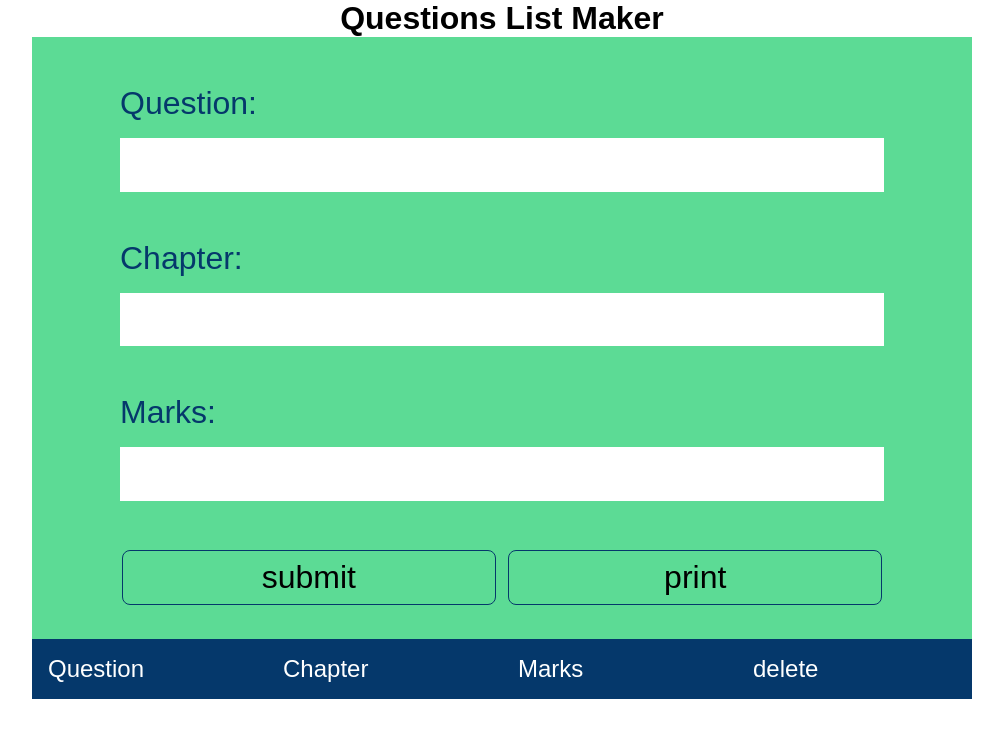
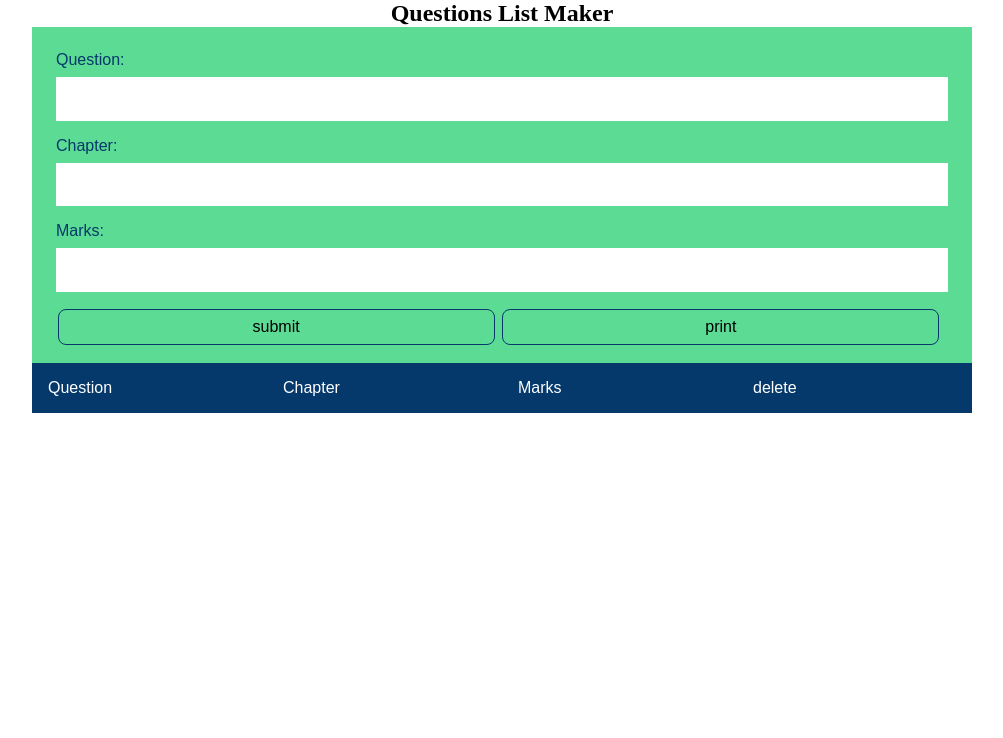
Before and after one commit to juned1998/QuestionsListMaker, a plain HTML site: page index.html in a window 1280 px wide. Shown: the whole page, without its empty margins (138-1141 px from the left). Drawn offline with Linux system fonts and the light colour scheme.

Commit message:
some changes

```diff
--- a/index.html
+++ b/index.html
@@ -10,7 +10,9 @@
   <title>Question List</title>
 </head>
 <body>
-  <h1>Questions List Maker</h1>
+  <nav>
+    <h1>Questions List Maker</h1>
+  </nav>
   <div class="container">
     <form id="question-form">
       <div class="form-group">
--- a/style.css
+++ b/style.css
@@ -18,24 +18,25 @@ a{
 
 h1{
   text-align: center;
+  font-family: serif;
 }
 
 form{
   background-color:#5cdb95;
   color: #05386b;
   width: 100%;
-  padding: 2rem 5.5rem;
-  font-size: 2rem;
+  padding: 1rem 1.5rem;
+  font-size: 1rem;
 }
 
 form .form-group{
-  margin-bottom: 3rem ;
+  margin-bottom: 1rem ;
 }
 
 form .form-group input{
   color: #05386b;
   width: 100%;
-  font-size: 1.5rem;
+  font-size: 1rem;
   padding: 0.8rem;
   border: none;
 }
@@ -45,14 +46,14 @@ form .form-group input:focus{
 
 form .form-group label, form .form-group input{
   display: block;
-  margin: 1rem 0rem;
+  margin: 0.5rem 0rem;
 }
 
 .btn{
   width: 49%;
-  padding: 0.5rem 2rem;
+  padding: 0.5rem 1rem;
   margin: 0.1rem;
-  font-size: 2rem;
+  font-size: 1rem;
   border: solid 1px #05386b;
   background-color: #5cdb95;
   border-radius: 0.5rem;
@@ -79,7 +80,7 @@ form .form-group label, form .form-group input{
 #questions-table{
   width: 100%;
   border-collapse: collapse;
-  font-size: 1.5rem;
+  font-size: 1rem;
   text-align: left;
   table-layout: fixed;
 }
```
